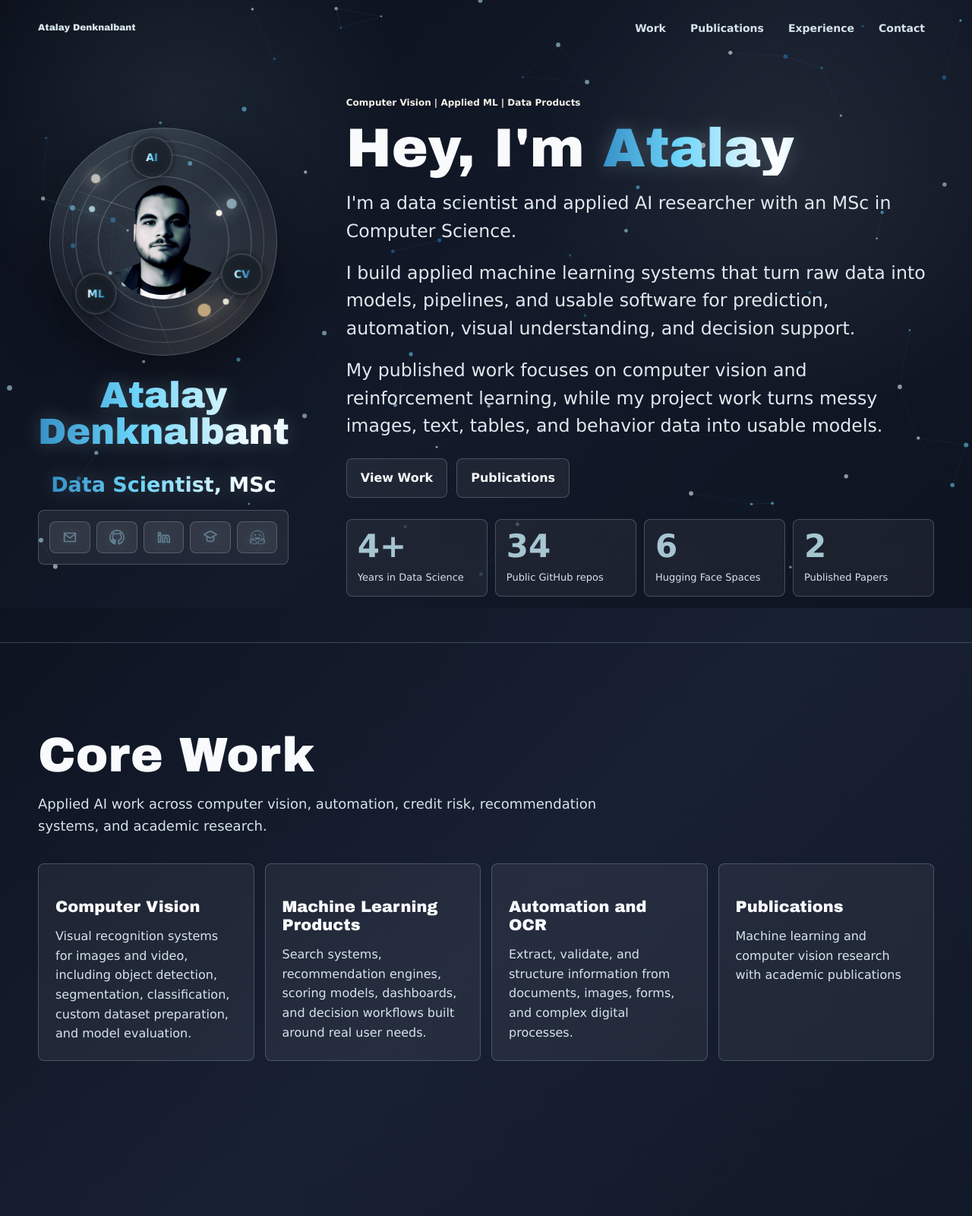
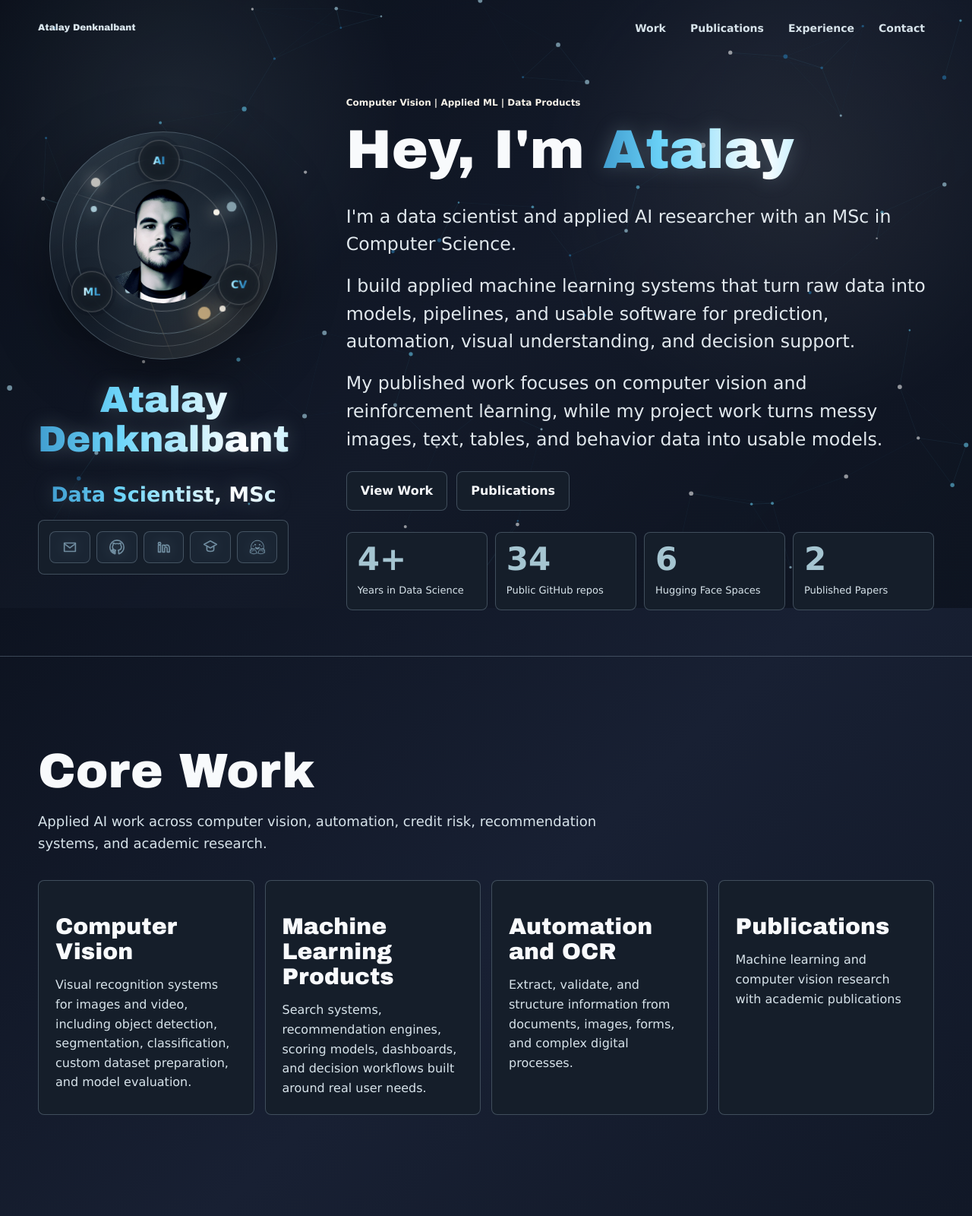
Before and after one commit to atalaydenknalbant/atalaydenknalbant.github.io, a plain HTML site: page index.html in a window 1280 px wide. Shown: the top 1600 px of the page at 76% size. Drawn offline with Linux system fonts and the light colour scheme; animation ran at ten frames a second.

Commit message:
Refactor styles.css: update color variables, enhance background styles, and adjust typography for improved readability

```diff
--- a/styles.css
+++ b/styles.css
@@ -2,8 +2,8 @@
   color-scheme: dark;
   --bg: #0b0f14;
   --bg-2: #111827;
-  --panel: rgba(248, 250, 252, 0.075);
-  --panel-strong: rgba(248, 250, 252, 0.13);
+  --panel: #151e2a;
+  --panel-strong: #1a2533;
   --ink: #f8fafc;
   --muted: #d7e3ea;
   --line: rgba(142, 164, 180, 0.36);
@@ -40,7 +40,8 @@
 
 body {
   margin: 0;
-  background: var(--page-gradient);
+  background-color: var(--bg);
+  background-image: var(--page-gradient);
   background-attachment: fixed;
   color: var(--ink);
   font-family: var(--font-body);
@@ -252,18 +253,21 @@
 .section-heading h2 {
   font-family: var(--font-display);
   margin: 0;
-  line-height: 1;
+  line-height: 1.08;
   letter-spacing: 0;
   text-wrap: balance;
+  overflow: visible;
 }
 
 .hero-copy h2 {
   max-width: 780px;
   font-size: clamp(44px, 6vw, 72px);
+  padding-bottom: 0.08em;
 }
 
 .wave-word {
   display: inline-block;
+  padding-bottom: 0.08em;
   background: var(--text-gradient);
   background-size: 200% 100%;
   background-repeat: repeat;
@@ -331,7 +335,7 @@
 .button.primary,
 .button.secondary {
   border-color: var(--line);
-  background: rgba(248, 250, 252, 0.06);
+  background: var(--panel);
   color: var(--ink);
 }
 
@@ -357,7 +361,7 @@
   padding: 14px;
   border: 1px solid var(--line);
   border-radius: var(--radius);
-  background: rgba(248, 250, 252, 0.055);
+  background: var(--panel);
   backdrop-filter: blur(18px);
 }
 
@@ -393,7 +397,7 @@
   background:
     linear-gradient(150deg, rgba(165, 197, 209, 0.2), transparent 38%),
     linear-gradient(320deg, rgba(200, 173, 127, 0.16), transparent 42%),
-    rgba(248, 250, 252, 0.055);
+    #151e2a;
   overflow: visible;
   isolation: isolate;
   box-shadow: var(--shadow);
@@ -605,7 +609,7 @@
 .status-board {
   border: 1px solid var(--line);
   border-radius: var(--radius);
-  background: rgba(248, 250, 252, 0.065);
+  background: var(--panel);
   padding: 14px;
   width: min(100%, 330px);
 }
@@ -631,7 +635,7 @@
   place-items: center;
   border: 1px solid var(--line);
   border-radius: var(--radius);
-  background: rgba(248, 250, 252, 0.08);
+  background: var(--panel-strong);
   color: #d7e3ea;
 }
 
@@ -710,7 +714,7 @@
 .timeline article {
   border: 1px solid var(--line);
   border-radius: var(--radius);
-  background: rgba(248, 250, 252, 0.058);
+  background: var(--panel);
 }
 
 .focus-item {
@@ -732,8 +736,8 @@
 .timeline h3 {
   font-family: var(--font-display);
   margin: 22px 0 0;
-  font-size: 21px;
-  line-height: 1.15;
+  font-size: 30px;
+  line-height: 1.1;
 }
 
 .focus-item p,
@@ -755,7 +759,7 @@
   min-height: 40px;
   border: 1px solid var(--line);
   border-radius: var(--radius);
-  background: rgba(248, 250, 252, 0.06);
+  background: var(--panel);
   color: var(--muted);
   padding: 8px 13px;
   font: inherit;
@@ -789,7 +793,7 @@
 .project-card:hover {
   transform: translateY(-4px);
   border-color: rgba(165, 197, 209, 0.52);
-  background: rgba(248, 250, 252, 0.085);
+  background: var(--panel-strong);
 }
 
 .project-topline {
@@ -824,7 +828,7 @@
   justify-content: center;
   padding: 8px 12px;
   border-radius: var(--radius);
-  background: rgba(248, 250, 252, 0.08);
+  background: var(--panel-strong);
   border: 1px solid var(--line);
   color: var(--ink);
   font-size: 13px;
@@ -856,7 +860,7 @@
 .research-card:first-child {
   background:
     linear-gradient(135deg, rgba(165, 197, 209, 0.14), transparent 52%),
-    rgba(248, 250, 252, 0.065);
+    #151e2a;
 }
 
 .publication-media {
@@ -865,7 +869,7 @@
   overflow: hidden;
   border-radius: var(--radius);
   border: 1px solid rgba(142, 164, 180, 0.32);
-  background: rgba(248, 250, 252, 0.07);
+  background: var(--panel-strong);
   margin-bottom: 18px;
 }
 
@@ -1161,4 +1165,11 @@
   .timeline article {
     padding: 18px;
   }
+
+  .focus-item h3,
+  .project-card h3,
+  .research-card h3,
+  .timeline h3 {
+    font-size: 24px;
+  }
 }
```
